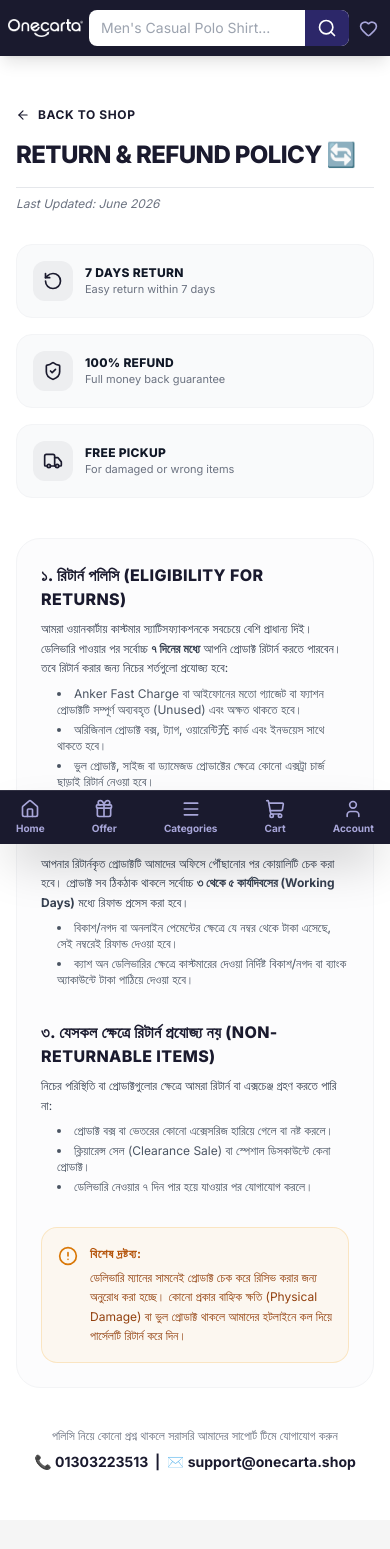
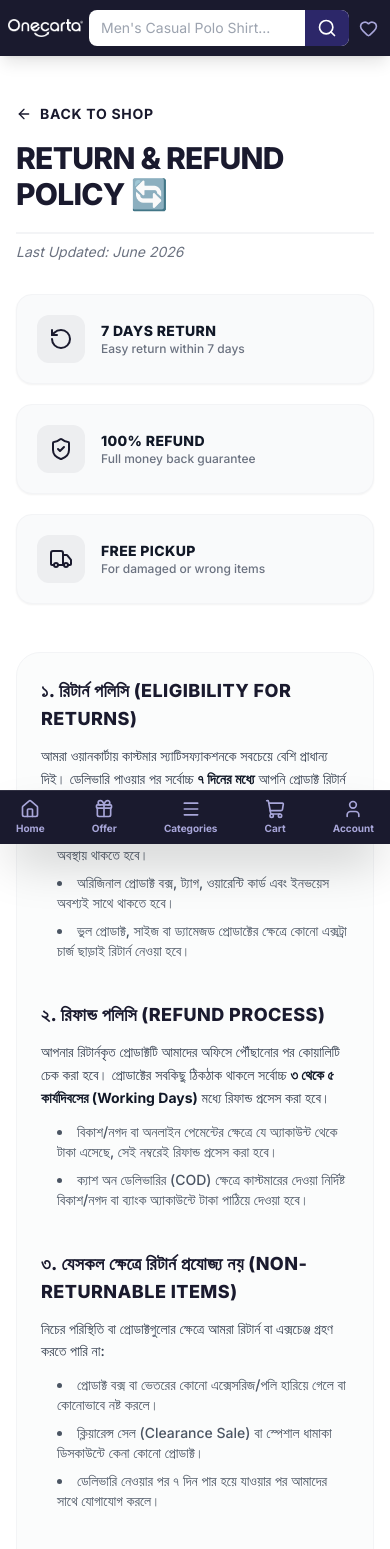
Before and after one commit to tousifotb-lang/onecarta.shop, a Next.js app: page /return-policy in a window 390 px wide. Shown: the top 1549 px of the page. Built offline with nearby package versions, Linux system fonts and the light colour scheme.

Commit message:
fix: responsive one-line header and active mobile categories slider sequence

```diff
--- a/src/app/return-policy/page.tsx
+++ b/src/app/return-policy/page.tsx
@@ -10,108 +10,108 @@ export default function ReturnPolicy() {
 
         {/* Back button & Header */}
         <div className="mb-8">
-          <Link href="/" className="inline-flex items-center gap-2 text-xs font-bold text-[#1a1a2e] hover:text-[#2c2769] transition-colors uppercase tracking-wider mb-4">
-            <ArrowLeft size={14} /> Back to Shop
+          <Link href="/" className="inline-flex items-center gap-2 text-sm font-bold text-[#1a1a2e] hover:text-[#2c2769] transition-colors uppercase tracking-wider mb-4">
+            <ArrowLeft size={16} /> Back to Shop
           </Link>
-          <h1 className="text-2xl sm:text-4xl font-black tracking-tight text-[#1a1a2e] border-b border-gray-200 pb-4 uppercase">
+          <h1 className="text-3xl sm:text-5xl font-black tracking-tight text-[#1a1a2e] border-b-2 border-gray-100 pb-5 uppercase">
             Return & Refund Policy 🔄
           </h1>
-          <p className="text-xs text-gray-500 mt-2 italic">Last Updated: June 2026</p>
+          <p className="text-sm text-gray-500 mt-2 italic">Last Updated: June 2026</p>
         </div>
 
         {/* Quick Highlights Icons */}
-        <div className="grid grid-cols-1 sm:grid-cols-3 gap-4 mb-10">
-          <div className="bg-gray-50 border border-gray-100 p-4 rounded-2xl flex items-center gap-3 shadow-xs">
-            <div className="w-10 h-10 bg-[#1a1a2e]/5 text-[#1a1a2e] rounded-xl flex items-center justify-center flex-shrink-0">
-              <RotateCcw size={20} />
+        <div className="grid grid-cols-1 sm:grid-cols-3 gap-5 mb-12">
+          <div className="bg-gray-50 border border-gray-100 p-5 rounded-2xl flex items-center gap-4 shadow-sm">
+            <div className="w-12 h-12 bg-[#1a1a2e]/5 text-[#1a1a2e] rounded-xl flex items-center justify-center flex-shrink-0">
+              <RotateCcw size={24} />
             </div>
             <div>
-              <p className="text-xs font-black uppercase tracking-wide text-gray-900">7 Days Return</p>
-              <p className="text-[11px] text-gray-500">Easy return within 7 days</p>
+              <p className="text-sm font-black uppercase tracking-wide text-gray-900">7 Days Return</p>
+              <p className="text-xs text-gray-500 font-medium">Easy return within 7 days</p>
             </div>
           </div>
-          <div className="bg-gray-50 border border-gray-100 p-4 rounded-2xl flex items-center gap-3 shadow-xs">
-            <div className="w-10 h-10 bg-[#1a1a2e]/5 text-[#1a1a2e] rounded-xl flex items-center justify-center flex-shrink-0">
-              <ShieldCheck size={20} />
+          <div className="bg-gray-50 border border-gray-100 p-5 rounded-2xl flex items-center gap-4 shadow-sm">
+            <div className="w-12 h-12 bg-[#1a1a2e]/5 text-[#1a1a2e] rounded-xl flex items-center justify-center flex-shrink-0">
+              <ShieldCheck size={24} />
             </div>
             <div>
-              <p className="text-xs font-black uppercase tracking-wide text-gray-900">100% Refund</p>
-              <p className="text-[11px] text-gray-500">Full money back guarantee</p>
+              <p className="text-sm font-black uppercase tracking-wide text-gray-900">100% Refund</p>
+              <p className="text-xs text-gray-500 font-medium">Full money back guarantee</p>
             </div>
           </div>
-          <div className="bg-gray-50 border border-gray-100 p-4 rounded-2xl flex items-center gap-3 shadow-xs">
-            <div className="w-10 h-10 bg-[#1a1a2e]/5 text-[#1a1a2e] rounded-xl flex items-center justify-center flex-shrink-0">
-              <Truck size={20} />
+          <div className="bg-gray-50 border border-gray-100 p-5 rounded-2xl flex items-center gap-4 shadow-sm">
+            <div className="w-12 h-12 bg-[#1a1a2e]/5 text-[#1a1a2e] rounded-xl flex items-center justify-center flex-shrink-0">
+              <Truck size={24} />
             </div>
             <div>
-              <p className="text-xs font-black uppercase tracking-wide text-gray-900">Free Pickup</p>
-              <p className="text-[11px] text-gray-500">For damaged or wrong items</p>
+              <p className="text-sm font-black uppercase tracking-wide text-gray-900">Free Pickup</p>
+              <p className="text-xs text-gray-500 font-medium">For damaged or wrong items</p>
             </div>
           </div>
         </div>
 
         {/* Policy Content Sections */}
-        <div className="space-y-8 bg-gray-50/50 border border-gray-100 p-6 sm:p-8 rounded-3xl shadow-xs">
+        <div className="space-y-10 bg-gray-50/60 border border-gray-100 p-6 sm:p-10 rounded-3xl shadow-xs">
 
           {/* Section 1 */}
-          <section className="space-y-2">
-            <h2 className="text-base sm:text-lg font-black text-[#1a1a2e] uppercase tracking-wide flex items-center gap-2">
+          <section className="space-y-3">
+            <h2 className="text-lg sm:text-xl font-black text-[#1a1a2e] uppercase tracking-wide flex items-center gap-2">
               ১. রিটার্ন পলিসি (Eligibility for Returns)
             </h2>
-            <p className="text-xs sm:text-sm text-gray-700 leading-relaxed pl-0 sm:pl-6">
-              আমরা ওয়ানকার্টায় কাস্টমার স্যাটিসফ্যাকশনকে সবচেয়ে বেশি প্রাধান্য দিই। ডেলিভারি পাওয়ার পর সর্বোচ্চ <strong>৭ দিনের মধ্যে</strong> আপনি প্রোডাক্ট রিটার্ন করতে পারবেন। তবে রিটার্ন করার জন্য নিচের শর্তগুলো প্রযোজ্য হবে:
+            <p className="text-sm sm:text-base text-gray-700 font-medium leading-relaxed pl-0 sm:pl-6">
+              আমরা ওয়ানকার্টায় কাস্টমার স্যাটিসফ্যাকশনকে সবচেয়ে বেশি প্রাধান্য দিই। ডেলিভারি পাওয়ার পর সর্বোচ্চ <strong className="text-gray-900">৭ দিনের মধ্যে</strong> আপনি প্রোডাক্ট রিটার্ন করতে পারবেন। তবে রিটার্ন করার জন্য নিচের শর্তগুলো প্রযোজ্য হবে:
             </p>
-            <ul className="list-disc list-inside text-xs sm:text-sm text-gray-600 pl-4 sm:pl-10 space-y-1">
-              <li>Anker Fast Charge বা আইফোনের মতো গ্যাজেট বা ফ্যাশন প্রোডাক্টটি সম্পূর্ণ অব্যবহৃত (Unused) এবং অক্ষত থাকতে হবে।</li>
-              <li>অরিজিনাল প্রোডাক্ট বক্স, ট্যাগ, ওয়ারেন্টি充 কার্ড এবং ইনভয়েস সাথে থাকতে হবে।</li>
+            <ul className="list-disc list-inside text-sm sm:text-base text-gray-600 font-medium pl-4 sm:pl-10 space-y-2">
+              <li>প্রোডাক্টটি সম্পূর্ণ অব্যবহৃত (Unused), ফ্রেশ এবং অক্ষত অবস্থায় থাকতে হবে।</li>
+              <li>অরিজিনাল প্রোডাক্ট বক্স, ট্যাগ, ওয়ারেন্টি কার্ড এবং ইনভয়েস অবশ্যই সাথে থাকতে হবে।</li>
               <li>ভুল প্রোডাক্ট, সাইজ বা ড্যামেজড প্রোডাক্টের ক্ষেত্রে কোনো এক্সট্রা চার্জ ছাড়াই রিটার্ন নেওয়া হবে।</li>
             </ul>
           </section>
 
           {/* Section 2 */}
-          <section className="space-y-2">
-            <h2 className="text-base sm:text-lg font-black text-[#1a1a2e] uppercase tracking-wide flex items-center gap-2">
+          <section className="space-y-3">
+            <h2 className="text-lg sm:text-xl font-black text-[#1a1a2e] uppercase tracking-wide flex items-center gap-2">
               ২. রিফান্ড পলিসি (Refund Process)
             </h2>
-            <p className="text-xs sm:text-sm text-gray-700 leading-relaxed pl-0 sm:pl-6">
-              আপনার রিটার্নকৃত প্রোডাক্টটি আমাদের অফিসে পৌঁছানোর পর কোয়ালিটি চেক করা হবে। প্রোডাক্ট সব ঠিকঠাক থাকলে সর্বোচ্চ <strong>৩ থেকে ৫ কার্যদিবসের (Working Days)</strong> মধ্যে রিফান্ড প্রসেস করা হবে।
+            <p className="text-sm sm:text-base text-gray-700 font-medium leading-relaxed pl-0 sm:pl-6">
+              আপনার রিটার্নকৃত প্রোডাক্টটি আমাদের অফিসে পৌঁছানোর পর কোয়ালিটি চেক করা হবে। প্রোডাক্টের সবকিছু ঠিকঠাক থাকলে সর্বোচ্চ <strong className="text-gray-900">৩ থেকে ৫ কার্যদিবসের (Working Days)</strong> মধ্যে রিফান্ড প্রসেস করা হবে।
             </p>
-            <ul className="list-disc list-inside text-xs sm:text-sm text-gray-600 pl-4 sm:pl-10 space-y-1">
-              <li>বিকাশ/নগদ বা অনলাইন পেমেন্টের ক্ষেত্রে যে নম্বর থেকে টাকা এসেছে, সেই নম্বরেই রিফান্ড দেওয়া হবে।</li>
-              <li>ক্যাশ অন ডেলিভারির ক্ষেত্রে কাস্টমারের দেওয়া নির্দিষ্ট বিকাশ/নগদ বা ব্যাংক অ্যাকাউন্টে টাকা পাঠিয়ে দেওয়া হবে।</li>
+            <ul className="list-disc list-inside text-sm sm:text-base text-gray-600 font-medium pl-4 sm:pl-10 space-y-2">
+              <li>বিকাশ/নগদ বা অনলাইন পেমেন্টের ক্ষেত্রে যে অ্যাকাউন্ট থেকে টাকা এসেছে, সেই নম্বরেই রিফান্ড প্রসেস করা হবে।</li>
+              <li>ক্যাশ অন ডেলিভারির (COD) ক্ষেত্রে কাস্টমারের দেওয়া নির্দিষ্ট বিকাশ/নগদ বা ব্যাংক অ্যাকাউন্টে টাকা পাঠিয়ে দেওয়া হবে।</li>
             </ul>
           </section>
 
           {/* Section 3 */}
-          <section className="space-y-2">
-            <h2 className="text-base sm:text-lg font-black text-[#1a1a2e] uppercase tracking-wide flex items-center gap-2">
+          <section className="space-y-3">
+            <h2 className="text-lg sm:text-xl font-black text-[#1a1a2e] uppercase tracking-wide flex items-center gap-2">
               ৩. যেসকল ক্ষেত্রে রিটার্ন প্রযোজ্য নয় (Non-Returnable Items)
             </h2>
-            <p className="text-xs sm:text-sm text-gray-700 leading-relaxed pl-0 sm:pl-6">
+            <p className="text-sm sm:text-base text-gray-700 font-medium leading-relaxed pl-0 sm:pl-6">
               নিচের পরিস্থিতি বা প্রোডাক্টগুলোর ক্ষেত্রে আমরা রিটার্ন বা এক্সচেঞ্জ গ্রহণ করতে পারি না:
             </p>
-            <ul className="list-disc list-inside text-xs sm:text-sm text-gray-600 pl-4 sm:pl-10 space-y-1">
-              <li>প্রোডাক্ট বক্স বা ভেতরের কোনো এক্সেসরিজ হারিয়ে গেলে বা নষ্ট করলে।</li>
-              <li>ক্লিয়ারেন্স সেল (Clearance Sale) বা স্পেশাল ডিসকাউন্টে কেনা প্রোডাক্ট।</li>
-              <li>ডেলিভারি নেওয়ার ৭ দিন পার হয়ে যাওয়ার পর যোগাযোগ করলে।</li>
+            <ul className="list-disc list-inside text-sm sm:text-base text-gray-600 font-medium pl-4 sm:pl-10 space-y-2">
+              <li>প্রোডাক্ট বক্স বা ভেতরের কোনো এক্সেসরিজ/পলি হারিয়ে গেলে বা কোনোভাবে নষ্ট করলে।</li>
+              <li>ক্লিয়ারেন্স সেল (Clearance Sale) বা স্পেশাল ধামাকা ডিসকাউন্টে কেনা কোনো প্রোডাক্ট।</li>
+              <li>ডেলিভারি নেওয়ার পর ৭ দিন পার হয়ে যাওয়ার পর আমাদের সাথে যোগাযোগ করলে।</li>
             </ul>
           </section>
 
           {/* Important Note Box */}
-          <div className="bg-amber-500/5 border border-amber-500/20 p-4 rounded-2xl flex gap-3 text-amber-800">
-            <AlertCircle size={20} className="flex-shrink-0 mt-0.5 text-amber-600" />
-            <div className="text-xs sm:text-sm leading-relaxed">
-              <span className="font-bold uppercase tracking-wider block mb-1 text-amber-700">বিশেষ দ্রষ্টব্য:</span>
-              ডেলিভারি ম্যানের সামনেই প্রোডাক্ট চেক করে রিসিভ করার জন্য অনুরোধ করা হচ্ছে। কোনো প্রকার বাহ্যিক ক্ষতি (Physical Damage) বা ভুল প্রোডাক্ট থাকলে আমাদের হটলাইনে কল দিয়ে পার্সেলটি রিটার্ন করে দিন।
+          <div className="bg-amber-500/5 border-2 border-amber-500/20 p-5 rounded-2xl flex gap-4 text-amber-900">
+            <AlertCircle size={24} className="flex-shrink-0 mt-0.5 text-amber-600" />
+            <div className="text-sm sm:text-base font-semibold leading-relaxed">
+              <span className="font-black uppercase tracking-wider block mb-1 text-amber-800 text-base">विशेष द्रष्टव्य:</span>
+              ডেলিভারি ম্যানের সামনেই প্রোডাক্ট চেক করে রিসিভ করার জন্য বিশেষভাবে অনুরোধ করা হচ্ছে। কোনো প্রকার বাহ্যিক ক্ষতি (Physical Damage) বা ভুল প্রোডাক্ট থাকলে ডেলিভারি ম্যানের সামনেই আমাদের হটলাইনে কল দিয়ে পার্সেলটি রিটার্ন করে দিন।
             </div>
           </div>
 
         </div>
 
         {/* Footer Contact */}
-        <div className="text-center mt-10 space-y-2">
-          <p className="text-xs text-gray-500">পলিসি নিয়ে কোনো প্রশ্ন থাকলে সরাসরি আমাদের সাপোর্ট টিমে যোগাযোগ করুন</p>
-          <p className="text-sm font-bold text-[#1a1a2e]">📞 01303223513 &nbsp;|&nbsp; ✉️ support@onecarta.shop</p>
+        <div className="text-center mt-12 space-y-2">
+          <p className="text-sm text-gray-500 font-medium">পলিসি নিয়ে কোনো প্রশ্ন থাকলে সরাসরি আমাদের সাপোর্ট টিমে যোগাযোগ করুন</p>
+          <p className="text-base sm:text-lg font-black text-[#1a1a2e] tracking-wide">📞 01303223513 &nbsp;|&nbsp; ✉️ support@onecarta.shop</p>
         </div>
 
       </div>
```
